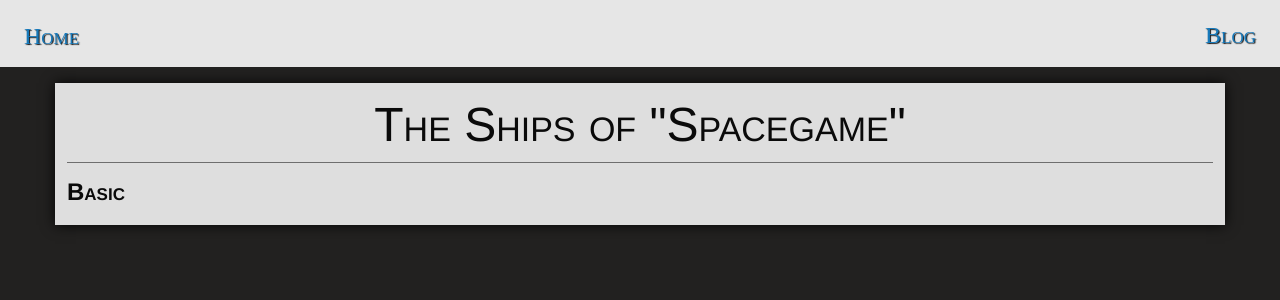
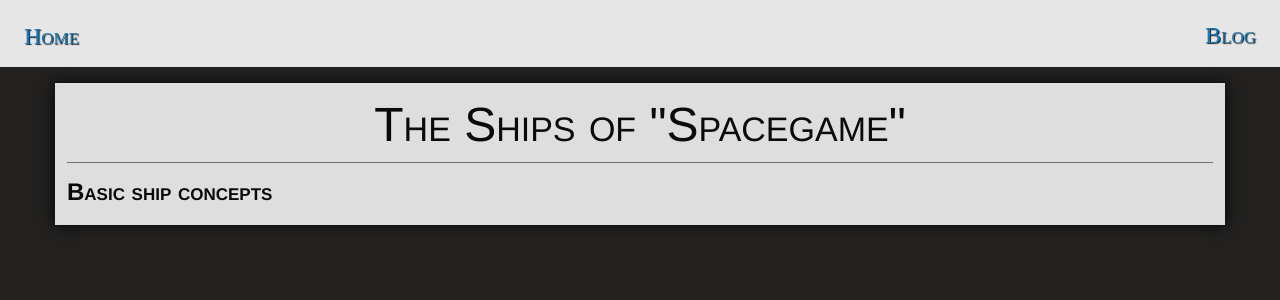
Before and after one commit to ori-sky/polar-space, a Jekyll site: the page built from designs/ships.md, in a window 1280 px wide. Shown: the top 300 px of the page. Built offline with Jekyll 4.4.1, drawn with Linux system fonts in a browser that asks for light colours; nearby versions of some CDN libraries; some web fonts are replaced; our own code applies the rules of GitHub Pages for plain Markdown files; library files that are not in the unit come from our copies.

Commit message:
designs/ships.md updated from https://stackedit.io/

```diff
--- a/designs/ships.md
+++ b/designs/ships.md
@@ -1,8 +1,9 @@
 ---
 title: The Ships of "Spacegame"
 ---
-## Basic
+## Basic ship concepts
+
 <!--stackedit_data:
 eyJwcm9wZXJ0aWVzIjoiZXh0ZW5zaW9uczpcbiAgcHJlc2V0Oi
-BnZm1cbiIsImhpc3RvcnkiOlstOTM1ODc1MTMyXX0=
+BnZm1cbiIsImhpc3RvcnkiOlstMTAzNDAyNTkxN119
 -->
```
